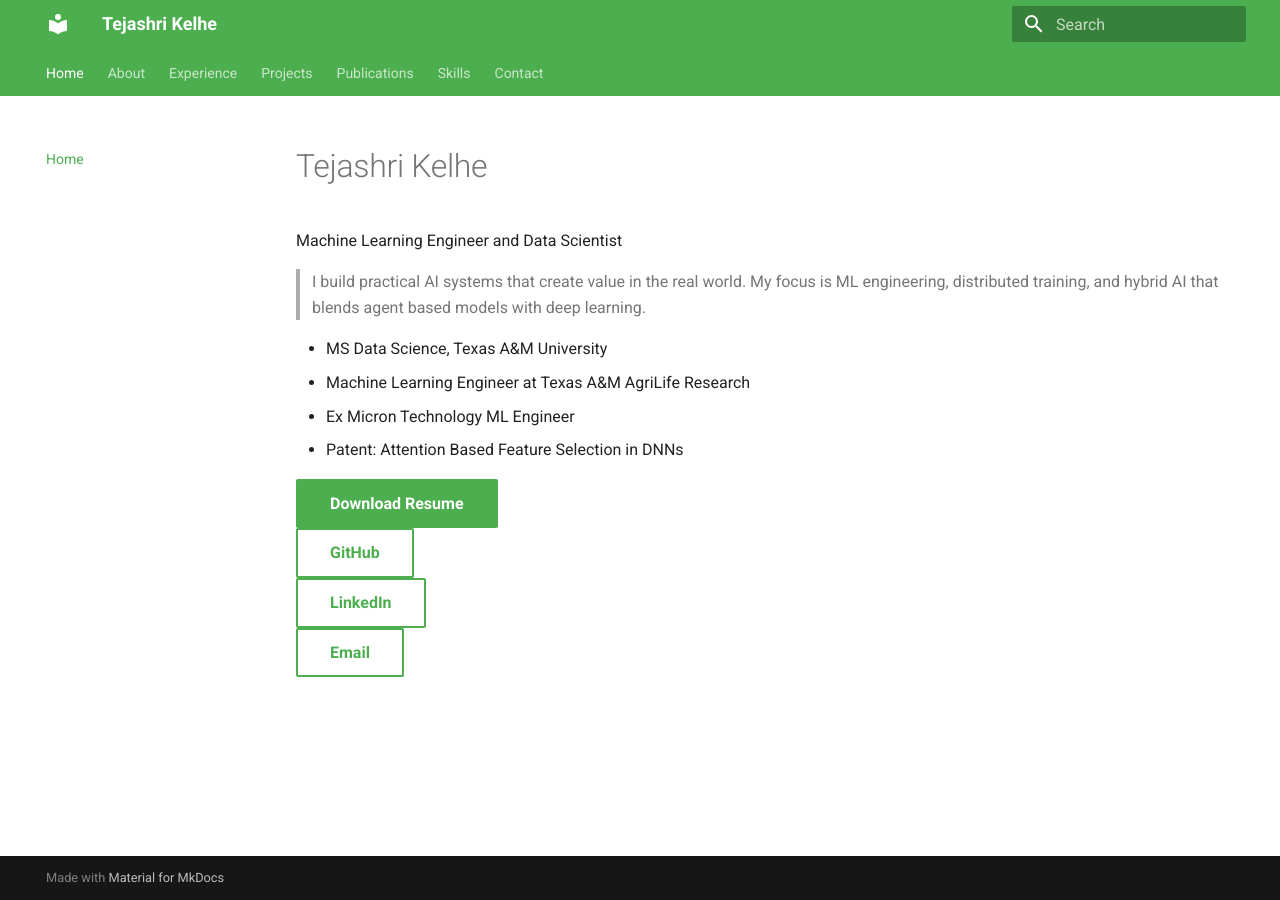
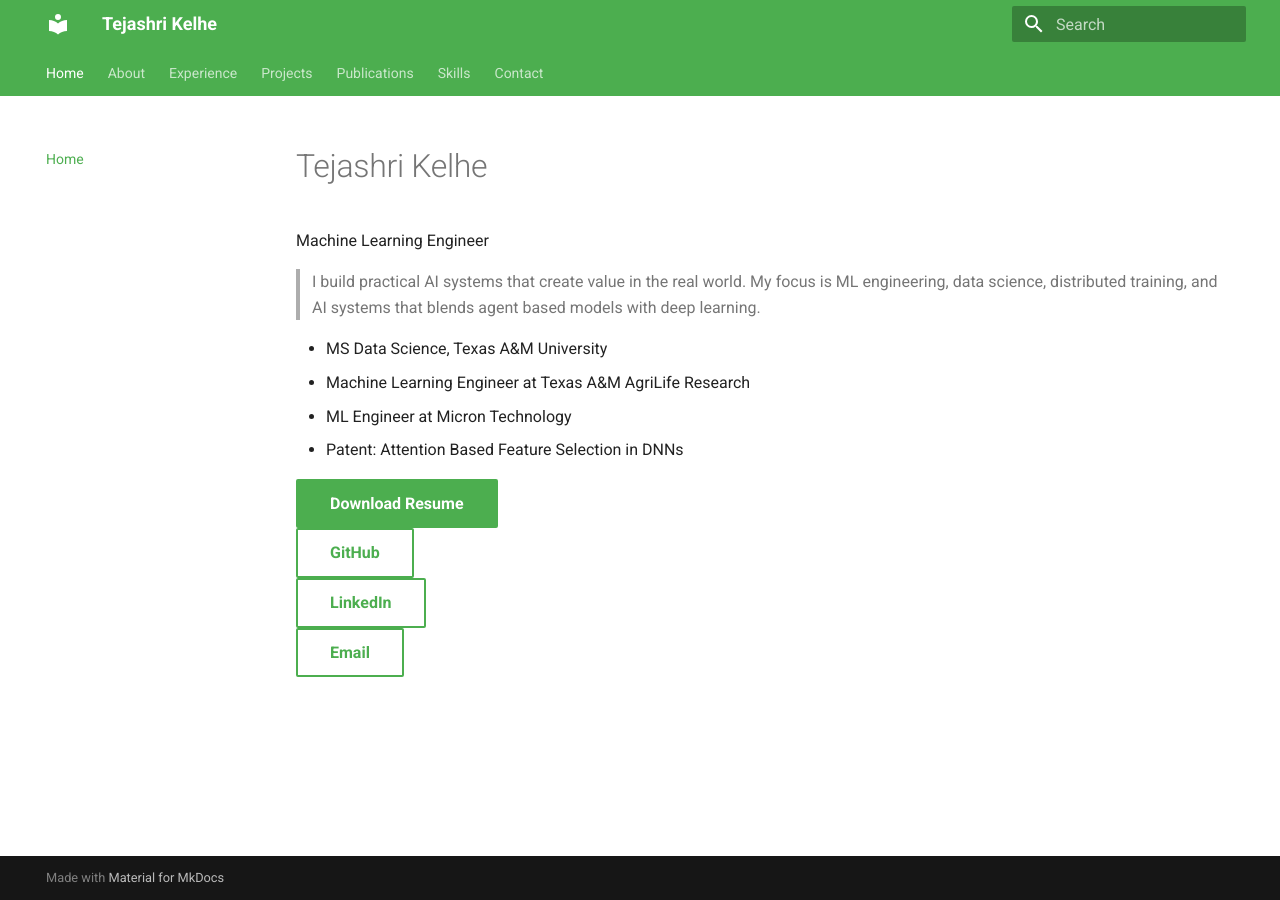
Before and after one commit to tejashrikelhe/Tejashri-Kelhe-website, an MkDocs documentation site: the page built from docs/index.md, in a window 1280 px wide. Built offline with MkDocs 1.6.1 and Material for MkDocs 9.7.7, drawn with Linux system fonts in a browser that asks for light colours.

```diff
--- a/docs/index.md
+++ b/docs/index.md
@@ -1,15 +1,15 @@
 # Tejashri Kelhe
 
-Machine Learning Engineer and Data Scientist
+Machine Learning Engineer
 
-> I build practical AI systems that create value in the real world. My focus is ML engineering, distributed training, and hybrid AI that blends agent based models with deep learning.
+> I build practical AI systems that create value in the real world. My focus is ML engineering, data science, distributed training, and AI systems that blends agent based models with deep learning.
 
 - MS Data Science, Texas A&M University
 - Machine Learning Engineer at Texas A&M AgriLife Research
-- Ex Micron Technology ML Engineer
+- ML Engineer at Micron Technology
 - Patent: Attention Based Feature Selection in DNNs
 
 [Download Resume](assets/Tejashri_Kelhe_CV.pdf){ .md-button .md-button--primary }
-[GitHub](https://github.com/yourhandle){ .md-button }
-[LinkedIn](https://linkedin.com/in/yourhandle){ .md-button }
-[Email](mailto:hello@example.com){ .md-button }
+[GitHub](https://github.com/tejashrikelhe){ .md-button }
+[LinkedIn](https://www.linkedin.com/in/tejashri-kelhe/){ .md-button }
+[Email](mailto:tejashri.kelhe@gmail.com){ .md-button }
```
